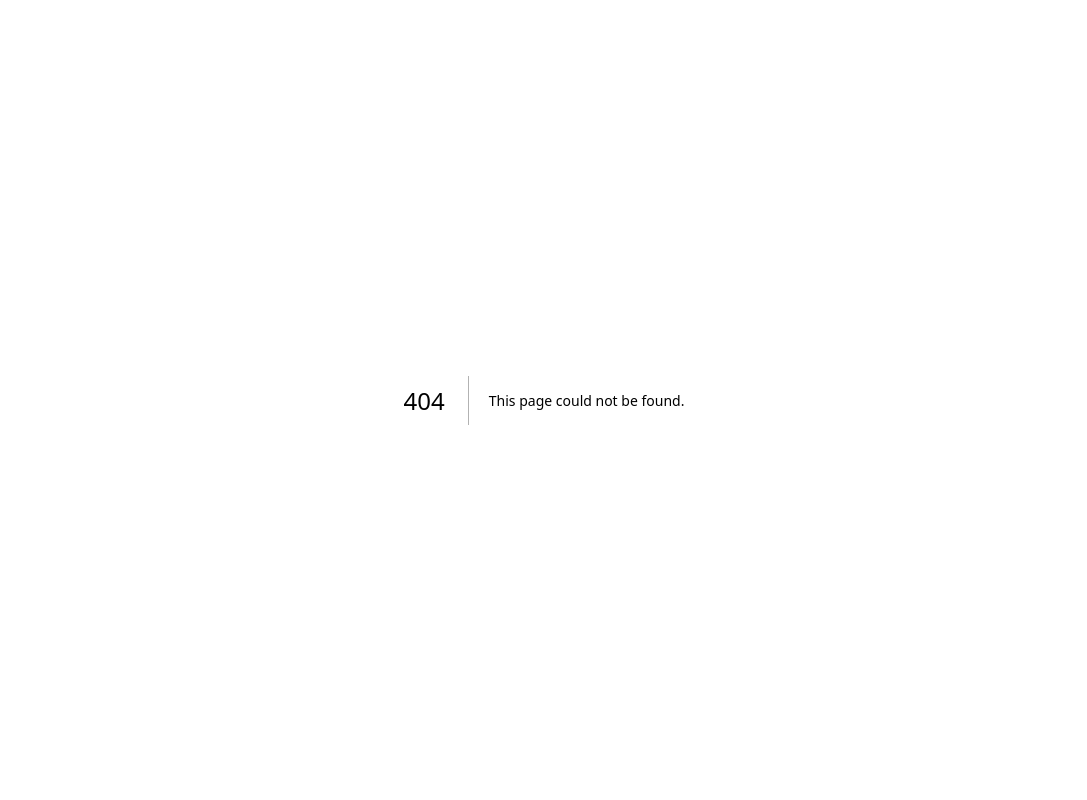
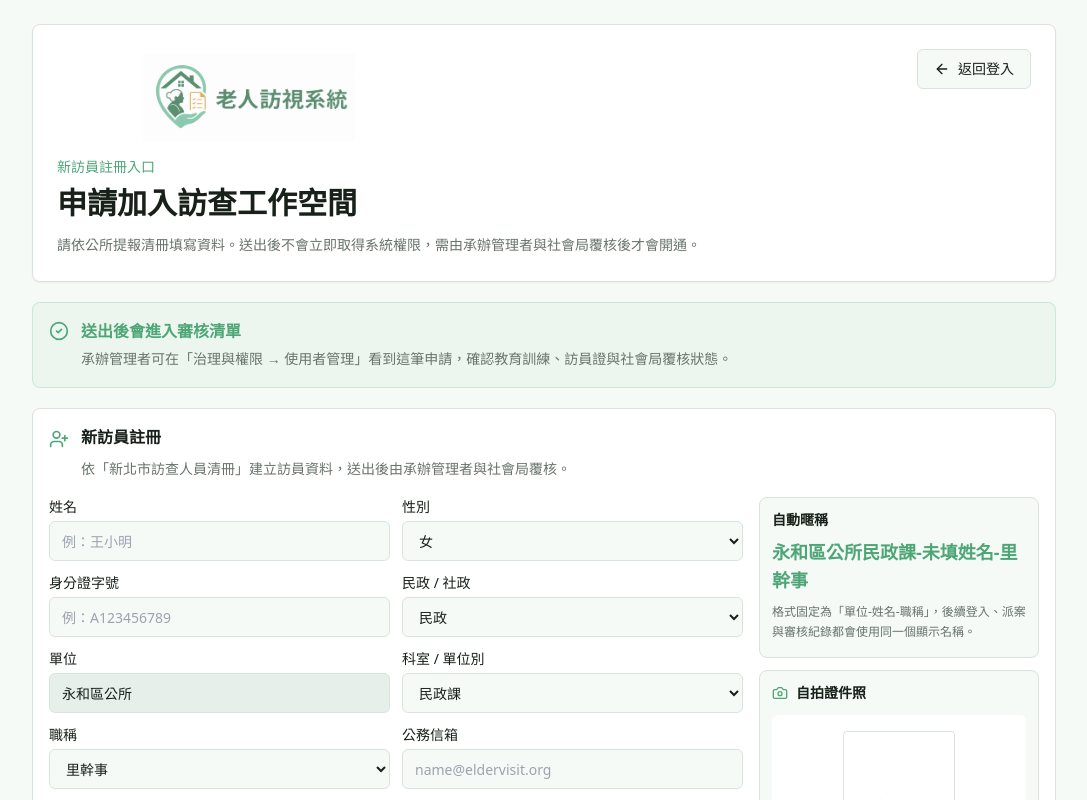
Before and after one commit to chatgptcjcu-boop/Elder-Visit-Platform, a Next.js app: page /register in a window 1280 px wide. Before the commit this address had no page. Shown: the top 800 px of the page, without its empty margins (96-1183 px from the left). Built offline with nearby package versions, Linux system fonts and the light colour scheme.

Commit message:
Add public visitor registration entry

```diff
--- /dev/null
+++ b/app/register/page.tsx
@@ -0,0 +1,5 @@
+import { RegisterPanel } from "@/components/auth/register-panel";
+
+export default function RegisterPage() {
+  return <RegisterPanel />;
+}
--- a/components/auth/login-panel.tsx
+++ b/components/auth/login-panel.tsx
@@ -1,6 +1,7 @@
 "use client";
 
 import { useState } from "react";
+import Link from "next/link";
 import {
   ArrowRight,
   Building2,
@@ -143,6 +144,19 @@ export function LoginPanel() {
                 登入系統
               </Button>
 
+              <div className="rounded-lg border bg-primary/5 p-3">
+                <p className="text-sm font-semibold text-primary">新訪員還沒有帳號？</p>
+                <p className="mt-1 text-sm leading-6 text-muted-foreground">
+                  先填寫註冊資料、自拍證件照與教育訓練資訊，送出後由承辦管理者審核。
+                </p>
+                <Button asChild variant="outline" className="mt-3 h-10 w-full bg-card">
+                  <Link href="/register">
+                    <UserPlusIcon />
+                    前往新訪員註冊
+                  </Link>
+                </Button>
+              </div>
+
               {message && (
                 <p className="rounded-md bg-secondary p-3 text-sm text-muted-foreground">
                   {message}
@@ -219,6 +233,10 @@ export function LoginPanel() {
   );
 }
 
+function UserPlusIcon() {
+  return <UsersRound className="h-4 w-4" />;
+}
+
 function FeatureCard({
   icon: Icon,
   title,
--- /dev/null
+++ b/components/auth/register-panel.tsx
@@ -0,0 +1,60 @@
+"use client";
+
+import Link from "next/link";
+import { ArrowLeft, CheckCircle2 } from "lucide-react";
+import { BrandLogo } from "@/components/layout/brand-logo";
+import { Button } from "@/components/ui/button";
+import { VisitorRegistrationForm } from "@/components/workspace/users-panel";
+import { getCurrentWorkspace } from "@/lib/domain/mock-data";
+
+export function RegisterPanel() {
+  const workspace = getCurrentWorkspace();
+
+  return (
+    <main className="min-h-screen bg-background px-4 py-6 text-foreground sm:px-6 lg:px-8">
+      <div className="mx-auto grid w-full max-w-5xl gap-5">
+        <section className="rounded-lg border bg-card p-5 shadow-sm lg:p-6">
+          <div className="flex flex-col gap-4 sm:flex-row sm:items-start sm:justify-between">
+            <div>
+              <BrandLogo variant="full" size="lg" className="h-24 w-full max-w-sm" />
+              <div className="mt-3">
+                <p className="text-sm font-medium text-primary">新訪員註冊入口</p>
+                <h1 className="mt-2 text-2xl font-semibold sm:text-3xl">
+                  申請加入訪查工作空間
+                </h1>
+                <p className="mt-3 max-w-2xl text-sm leading-6 text-muted-foreground">
+                  請依公所提報清冊填寫資料。送出後不會立即取得系統權限，需由承辦管理者與社會局覆核後才會開通。
+                </p>
+              </div>
+            </div>
+            <Button asChild variant="outline" className="shrink-0">
+              <Link href="/login">
+                <ArrowLeft className="h-4 w-4" />
+                返回登入
+              </Link>
+            </Button>
+          </div>
+        </section>
+
+        <section className="rounded-lg border border-primary/20 bg-primary/5 p-4">
+          <div className="flex gap-3">
+            <CheckCircle2 className="mt-0.5 h-5 w-5 shrink-0 text-primary" />
+            <div>
+              <p className="font-semibold text-primary">送出後會進入審核清單</p>
+              <p className="mt-1 text-sm leading-6 text-muted-foreground">
+                承辦管理者可在「治理與權限 → 使用者管理」看到這筆申請，確認教育訓練、訪員證與社會局覆核狀態。
+              </p>
+            </div>
+          </div>
+        </section>
+
+        <VisitorRegistrationForm
+          workspace={workspace}
+          onSubmitted={(_, message) => {
+            window.alert(`${message}\n\n請等待承辦管理者審核，審核通過後即可登入系統。`);
+          }}
+        />
+      </div>
+    </main>
+  );
+}
--- a/components/workspace/users-panel.tsx
+++ b/components/workspace/users-panel.tsx
@@ -280,7 +280,7 @@ const reviewStatusLabels: Record<string, string> = {
   rejected: "不通過",
 };
 
-function VisitorRegistrationForm({
+export function VisitorRegistrationForm({
   workspace,
   onSubmitted,
 }: {
```
